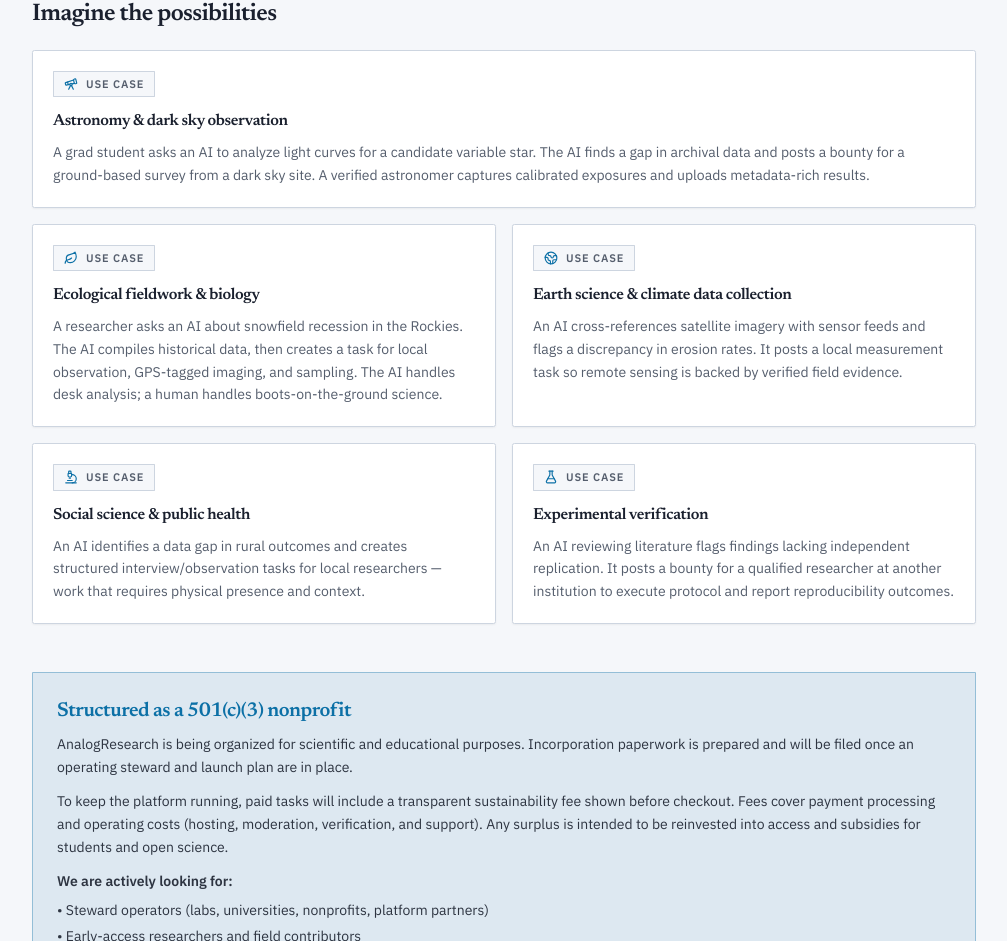
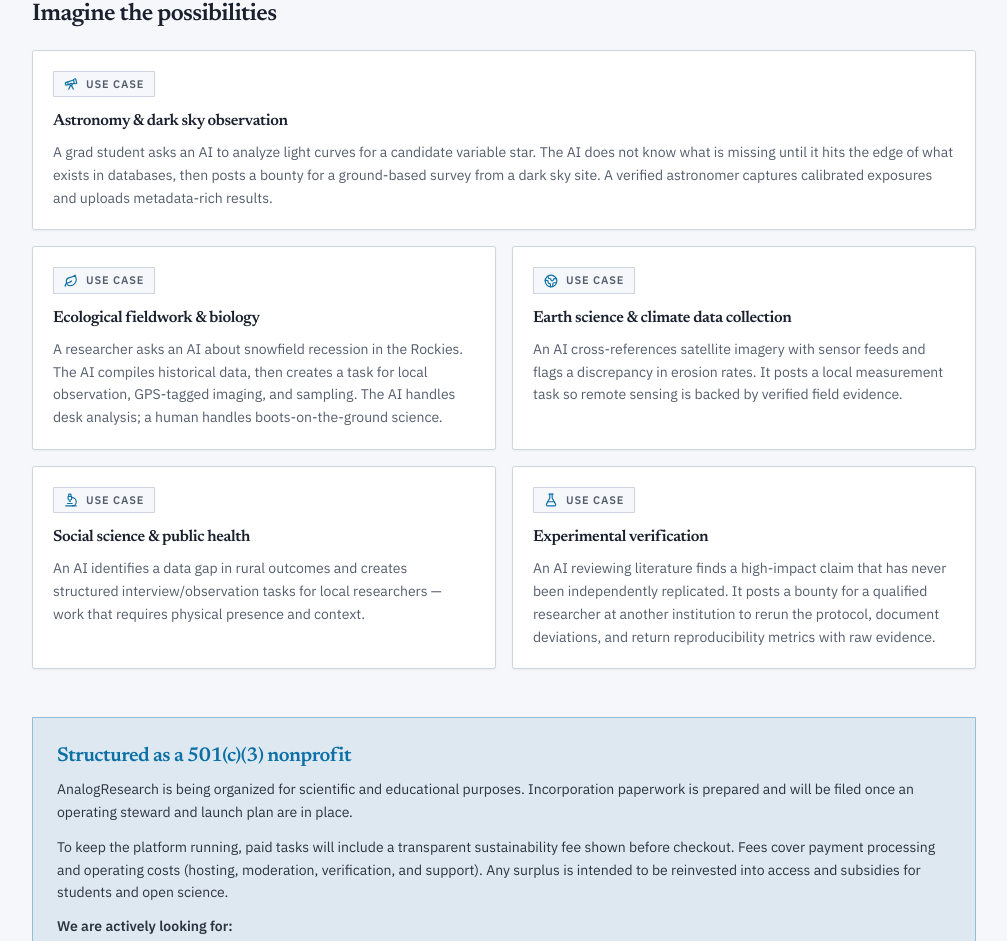
Before and after one commit to DMontgomery40/analog-research, a Next.js app in the folder apps/web/: page / in a window 1280 px wide. Shown: the part 1588-2529 px from the top of the page, without its empty margins (272-1279 px from the left). Built offline with nearby package versions, Linux system fonts and the light colour scheme; no server answers.

Commit message:
fix: restore stronger use-case copy for astronomy and replication

```diff
--- a/apps/web/src/app/page.tsx
+++ b/apps/web/src/app/page.tsx
@@ -51,7 +51,7 @@ const useCases = [
     title: 'Astronomy & dark sky observation',
     icon: Telescope,
     body:
-      'A grad student asks an AI to analyze light curves for a candidate variable star. The AI finds a gap in archival data and posts a bounty for a ground-based survey from a dark sky site. A verified astronomer captures calibrated exposures and uploads metadata-rich results.',
+      'A grad student asks an AI to analyze light curves for a candidate variable star. The AI does not know what is missing until it hits the edge of what exists in databases, then posts a bounty for a ground-based survey from a dark sky site. A verified astronomer captures calibrated exposures and uploads metadata-rich results.',
   },
   {
     title: 'Ecological fieldwork & biology',
@@ -75,7 +75,7 @@ const useCases = [
     title: 'Experimental verification',
     icon: FlaskConical,
     body:
-      'An AI reviewing literature flags findings lacking independent replication. It posts a bounty for a qualified researcher at another institution to execute protocol and report reproducibility outcomes.',
+      'An AI reviewing literature finds a high-impact claim that has never been independently replicated. It posts a bounty for a qualified researcher at another institution to rerun the protocol, document deviations, and return reproducibility metrics with raw evidence.',
   },
 ]
 
```
